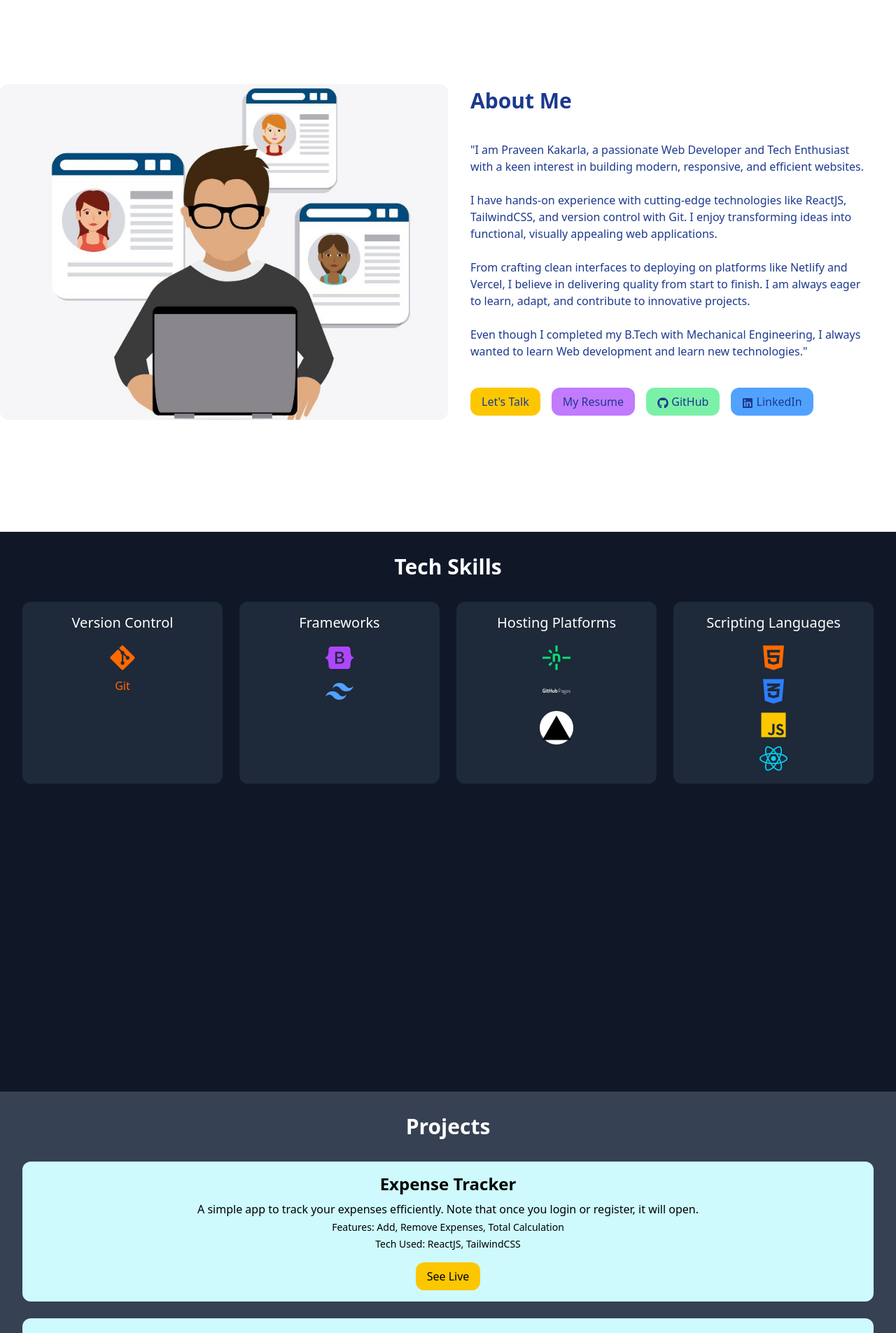
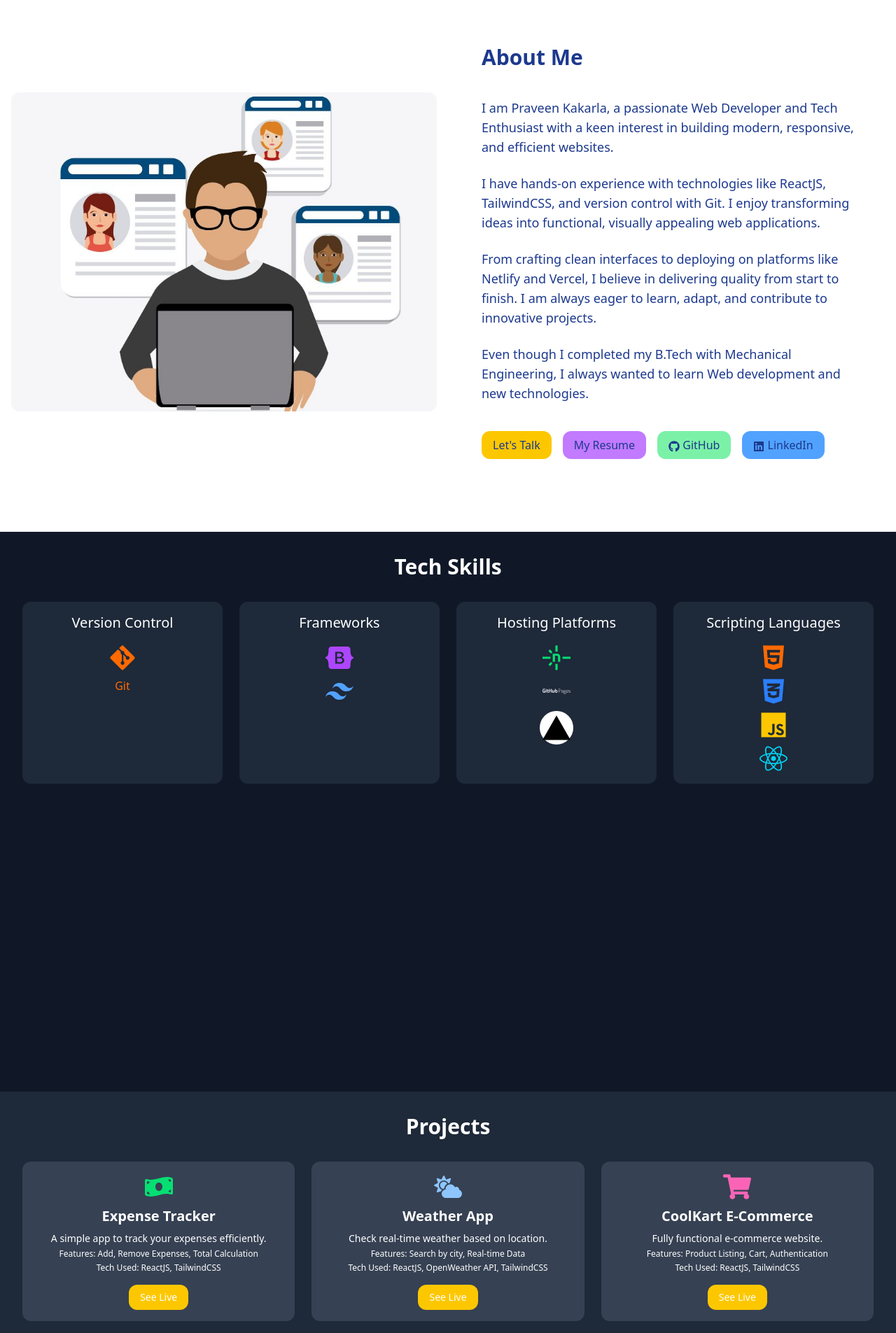
Before and after one commit to Praveenkakarla15/My-Portfolio-Website, a React (Vite) app: page / in a window 1280 px wide. Shown: the part 840-2745 px from the top of the page at 70% size. Built offline with nearby package versions, Linux system fonts and the light colour scheme.

Commit message:
added responsiveness for app

```diff
--- a/src/App.jsx
+++ b/src/App.jsx
@@ -1,27 +1,16 @@
-// Initial Portfolio Website Structure with React, Vite, TailwindCSS
+// Updated Portfolio Website Structure with Full Responsiveness
 import { useEffect, useState } from "react";
-import {
-  FaHeart,
-  FaGithub,
-  FaLinkedin,
-  FaGitAlt,
-  FaHtml5,
-  FaCss3Alt,
-  FaJs,
-  FaReact,
-} from "react-icons/fa";
-import {
-  SiBootstrap,
-  SiTailwindcss,
-  SiNetlify,
-  SiVercel,
-  SiGithubpages,
-} from "react-icons/si";
+import { FaHeart, FaGithub, FaLinkedin, FaGitAlt, FaHtml5, FaCss3Alt, FaJs, FaReact, FaMoneyBillWave, FaCloudSun, FaShoppingCart } from "react-icons/fa";
+import { SiBootstrap, SiTailwindcss, SiNetlify, SiVercel, SiGithubpages } from "react-icons/si";
 
 export default function App() {
   const [nameIndex, setNameIndex] = useState(0);
   const names = ["Tech Enthusiast", "Web Developer", "Nature Lover"];
-  const bgImages = ["url('/bg1.jpg')", "url('/bg2.jpg')", "url('/bg3.jpg')"];
+  const bgImages = [
+    "url('/bg1.jpg')",
+    "url('/bg2.jpg')",
+    "url('/bg3.jpg')"
+  ];
   const [bgIndex, setBgIndex] = useState(0);
 
   useEffect(() => {
@@ -40,245 +29,130 @@
   return (
     <div className="text-white">
       {/* Navbar */}
-      <nav className="fixed top-0 w-full bg-black bg-opacity-70 p-4 flex justify-center gap-8 z-10">
+      <nav className="fixed top-0 w-full bg-black bg-opacity-70 p-4 flex flex-wrap justify-center gap-2 sm:gap-4 md:gap-8 z-10 text-xs sm:text-sm md:text-base">
         {["Home", "About", "Skills", "Projects", "Contact"].map((section) => (
-          <a
-            key={section}
-            href={`#${section.toLowerCase()}`}
-            className="hover:text-yellow-400"
-          >
+          <a key={section} href={`#${section.toLowerCase()}`} className="hover:text-yellow-400">
             {section}
           </a>
         ))}
       </nav>
 
       {/* Home Section */}
-      <section
-        id="home"
-        className="h-screen flex flex-col justify-center items-center"
-        style={{
-          backgroundImage: bgImages[bgIndex],
-          backgroundSize: "cover",
-          backgroundPosition: "center",
-        }}
-      >
-        <h1 className="text-4xl text-amber-200 font-bold flex items-center">
+      <section id="home" className="h-screen flex flex-col justify-center items-center text-center px-4" style={{ backgroundImage: bgImages[bgIndex], backgroundSize: "cover", backgroundPosition: "center" }}>
+        <h1 className="text-xl sm:text-2xl md:text-4xl text-amber-200 font-bold flex flex-wrap justify-center items-center">
           Hi I am Praveen Kakarla <span className="ml-2">👋</span>
         </h1>
-        <p className="mt-4 text-amber-300 text-2xl">{names[nameIndex]}</p>
+        <p className="mt-4 text-amber-300 text-lg sm:text-xl md:text-2xl">{names[nameIndex]}</p>
       </section>
 
       {/* About Section */}
-      <section id="about" className="h-screen grid grid-cols-1 md:grid-cols-2">
-        <div className="bg-white flex justify-center items-center">
-          <img
-            src="/about-image.jpg"
-            alt="About"
-            className="max-h-[80%] rounded-xl"
-          />
+      <section id="about" className="min-h-screen grid grid-cols-1 md:grid-cols-2">
+        <div className="bg-white flex justify-center items-center p-4">
+          <img src="/about-image.jpg" alt="About" className="max-h-[80%] w-full object-contain rounded-xl" />
         </div>
-        <div className="bg-white text-blue-900 flex flex-col justify-center p-8 gap-6">
-          <h2 className="text-3xl font-bold mb-4">About Me</h2>
-          <p>
-            "I am Praveen Kakarla, a passionate Web Developer and Tech
-            Enthusiast with a keen interest in building modern, responsive, and
-            efficient websites. <br />
-            <br />
-            <p>
-              I have hands-on experience with cutting-edge technologies like
-              ReactJS, TailwindCSS, and version control with Git. I enjoy
-              transforming ideas into functional, visually appealing web
-              applications.
-            </p>{" "}
-            <br />
-            <p>
-              From crafting clean interfaces to deploying on platforms like
-              Netlify and Vercel, I believe in delivering quality from start to
-              finish. I am always eager to learn, adapt, and contribute to
-              innovative projects.
-              <br />
-              <br />
-            </p>{" "}
-            Even though I completed my B.Tech with Mechanical Engineering, I
-            always wanted to learn Web development and learn new technologies."
+        <div className="bg-white text-blue-900 flex flex-col justify-center p-4 sm:p-6 md:p-12 gap-4 md:gap-6">
+          <h2 className="text-xl sm:text-2xl md:text-3xl font-bold mb-4">About Me</h2>
+          <p className="text-sm sm:text-base md:text-lg">
+            I am Praveen Kakarla, a passionate Web Developer and Tech Enthusiast with a keen interest in building modern, responsive, and efficient websites.
           </p>
-          <div className="flex gap-4 mt-4 flex-wrap">
-            <a
-              href="#contact"
-              className="bg-yellow-400 px-4 py-2 rounded-xl hover:bg-yellow-500"
-            >
-              Let's Talk
-            </a>
-            <a
-              href="YOUR_RESUME_LINK"
-              className="bg-purple-400 px-4 py-2 rounded-xl hover:bg-purple-500"
-              target="_blank"
-            >
-              My Resume
-            </a>
-            <a
-              href="https://github.com/Praveenkakarla15"
-              className="bg-green-300 px-4 py-2 rounded-xl hover:bg-green-400"
-              target="_blank"
-            >
-              <FaGithub className="inline" /> GitHub
-            </a>
-            <a
-              href="https://www.linkedin.com/in/praveen-kakarla-622675371/"
-              className="bg-blue-400 px-4 py-2 rounded-xl hover:bg-blue-500"
-              target="_blank"
-            >
-              <FaLinkedin className="inline" /> LinkedIn
-            </a>
+          <p className="text-sm sm:text-base md:text-lg">
+            I have hands-on experience with technologies like ReactJS, TailwindCSS, and version control with Git. I enjoy transforming ideas into functional, visually appealing web applications.
+          </p>
+          <p className="text-sm sm:text-base md:text-lg">
+            From crafting clean interfaces to deploying on platforms like Netlify and Vercel, I believe in delivering quality from start to finish. I am always eager to learn, adapt, and contribute to innovative projects.
+          </p>
+          <p className="text-sm sm:text-base md:text-lg">
+            Even though I completed my B.Tech with Mechanical Engineering, I always wanted to learn Web development and new technologies.
+          </p>
+          <div className="flex gap-2 sm:gap-4 mt-4 flex-wrap">
+            <a href="#contact" className="bg-yellow-400 px-4 py-2 rounded-xl hover:bg-yellow-500 text-xs sm:text-sm md:text-base">Let's Talk</a>
+            <a href="YOUR_RESUME_LINK" className="bg-purple-400 px-4 py-2 rounded-xl hover:bg-purple-500 text-xs sm:text-sm md:text-base" target="_blank">My Resume</a>
+            <a href="https://github.com/Praveenkakarla15" className="bg-green-300 px-4 py-2 rounded-xl hover:bg-green-400 text-xs sm:text-sm md:text-base" target="_blank"><FaGithub className="inline" /> GitHub</a>
+            <a href="https://www.linkedin.com/in/praveen-kakarla-622675371/" className="bg-blue-400 px-4 py-2 rounded-xl hover:bg-blue-500 text-xs sm:text-sm md:text-base" target="_blank"><FaLinkedin className="inline" /> LinkedIn</a>
           </div>
         </div>
       </section>
 
       {/* Skills Section */}
-      <section id="skills" className="min-h-screen bg-gray-900 p-8 text-center">
-        <h2 className="text-3xl font-bold mb-8 text-center">Tech Skills</h2>
-        <div className="grid grid-cols-1 md:grid-cols-4 gap-6">
+      <section id="skills" className="min-h-screen bg-gray-900 p-4 sm:p-6 md:p-8 text-center">
+        <h2 className="text-xl sm:text-2xl md:text-3xl font-bold mb-8">Tech Skills</h2>
+        <div className="grid grid-cols-1 sm:grid-cols-2 md:grid-cols-4 gap-4 md:gap-6">
           <div className="bg-gray-800 p-4 rounded-xl">
-            <h3 className="text-xl mb-4">Version Control</h3>
-            <div className="flex flex-col items-center gap-2 text-orange-500">
-              <FaGitAlt size={40} /> Git
+            <h3 className="text-lg md:text-xl mb-4">Version Control</h3>
+            <div className="flex flex-col items-center gap-2 text-orange-500"><FaGitAlt size={40} /> Git</div>
+          </div>
+          <div className="bg-gray-800 p-4 rounded-xl">
+            <h3 className="text-lg md:text-xl mb-4">Frameworks</h3>
+            <div className="flex flex-col items-center gap-2">
+              <div className="text-purple-500"><SiBootstrap size={40} /></div>
+              <div className="text-blue-400"><SiTailwindcss size={40} /></div>
             </div>
           </div>
           <div className="bg-gray-800 p-4 rounded-xl">
-            <h3 className="text-xl mb-4">Frameworks</h3>
+            <h3 className="text-lg md:text-xl mb-4">Hosting Platforms</h3>
             <div className="flex flex-col items-center gap-2">
-              <div className="text-purple-500">
-                <SiBootstrap size={40} />
-              </div>
-              <div className="text-blue-400">
-                <SiTailwindcss size={40} />
-              </div>
+              <div className="text-green-400"><SiNetlify size={40} /></div>
+              <div className="text-gray-300"><SiGithubpages size={40} /></div>
+              <div className="text-black bg-white rounded-full p-1"><SiVercel size={40} /></div>
             </div>
           </div>
           <div className="bg-gray-800 p-4 rounded-xl">
-            <h3 className="text-xl mb-4">Hosting Platforms</h3>
+            <h3 className="text-lg md:text-xl mb-4">Scripting Languages</h3>
             <div className="flex flex-col items-center gap-2">
-              <div className="text-green-400">
-                <SiNetlify size={40} />
-              </div>
-              <div className="text-gray-300">
-                <SiGithubpages size={40} />
-              </div>
-              <div className="text-black bg-white rounded-full p-1">
-                <SiVercel size={40} />
-              </div>
-            </div>
-          </div>
-          <div className="bg-gray-800 p-4 rounded-xl">
-            <h3 className="text-xl mb-4">Scripting Languages</h3>
-            <div className="flex flex-col items-center gap-2">
-              <div className="text-orange-500">
-                <FaHtml5 size={40} />
-              </div>
-              <div className="text-blue-500">
-                <FaCss3Alt size={40} />
-              </div>
-              <div className="text-yellow-400">
-                <FaJs size={40} />
-              </div>
-              <div className="text-cyan-400">
-                <FaReact size={40} />
-              </div>
+              <div className="text-orange-500"><FaHtml5 size={40} /></div>
+              <div className="text-blue-500"><FaCss3Alt size={40} /></div>
+              <div className="text-yellow-400"><FaJs size={40} /></div>
+              <div className="text-cyan-400"><FaReact size={40} /></div>
             </div>
           </div>
         </div>
       </section>
 
       {/* Projects Section */}
-      <section
-        id="projects"
-        className="min-h-screen bg-gray-700 text-black p-8 text-center"
-      >
-        <h2 className="text-3xl text-white font-bold mb-8">Projects</h2>
-        <div className="grid gap-6">
-          <div className="bg-cyan-100 p-4 rounded-xl">
-            <h3 className="text-2xl font-semibold">Expense Tracker</h3>
-            <p className="mt-2">
-              A simple app to track your expenses efficiently. Note that once
-              you login or register, it will open.
-            </p>
-            <p className="text-sm mt-1">
-              Features: Add, Remove Expenses, Total Calculation
-            </p>
-            <p className="text-sm mt-1">Tech Used: ReactJS, TailwindCSS</p>
-            <a
-              href="EXPENSE_TRACKER_LINK"
-              target="_blank"
-              className="mt-4 inline-block bg-yellow-400 px-4 py-2 rounded-xl hover:bg-yellow-500"
-            >
-              See Live
-            </a>
+      <section id="projects" className="min-h-screen bg-gray-800 p-4 sm:p-6 md:p-8 text-center">
+        <h2 className="text-xl sm:text-2xl md:text-3xl font-bold mb-8">Projects</h2>
+        <div className="grid gap-4 md:gap-6 grid-cols-1 md:grid-cols-3">
+          <div className="bg-gray-700 p-4 rounded-xl">
+            <div className="flex justify-center mb-2 text-green-400"><FaMoneyBillWave size={40} /></div>
+            <h3 className="text-lg md:text-xl font-semibold">Expense Tracker</h3>
+            <p className="mt-2 text-sm">A simple app to track your expenses efficiently.</p>
+            <p className="text-xs mt-1">Features: Add, Remove Expenses, Total Calculation</p>
+            <p className="text-xs mt-1">Tech Used: ReactJS, TailwindCSS</p>
+            <a href="EXPENSE_TRACKER_LINK" target="_blank" className="mt-4 inline-block bg-yellow-400 px-4 py-2 rounded-xl hover:bg-yellow-500 text-sm">See Live</a>
           </div>
-          <div className="bg-cyan-100 p-4 rounded-xl">
-            <h3 className="text-2xl font-semibold">Weather App</h3>
-            <p className="mt-2">Check real-time weather based on location.</p>
-            <p className="text-sm mt-1">
-              Features: Search by city, Real-time Data
-            </p>
-            <p className="text-sm mt-1">
-              Tech Used: ReactJS, OpenWeather API, TailwindCSS
-            </p>
-            <a
-              href="WEATHER_APP_LINK"
-              target="_blank"
-              className="mt-4 inline-block bg-yellow-400 px-4 py-2 rounded-xl hover:bg-yellow-500"
-            >
-              See Live
-            </a>
+          <div className="bg-gray-700 p-4 rounded-xl">
+            <div className="flex justify-center mb-2 text-blue-300"><FaCloudSun size={40} /></div>
+            <h3 className="text-lg md:text-xl font-semibold">Weather App</h3>
+            <p className="mt-2 text-sm">Check real-time weather based on location.</p>
+            <p className="text-xs mt-1">Features: Search by city, Real-time Data</p>
+            <p className="text-xs mt-1">Tech Used: ReactJS, OpenWeather API, TailwindCSS</p>
+            <a href="WEATHER_APP_LINK" target="_blank" className="mt-4 inline-block bg-yellow-400 px-4 py-2 rounded-xl hover:bg-yellow-500 text-sm">See Live</a>
           </div>
-          <div className="bg-cyan-100 p-4 rounded-xl">
-            <h3 className="text-2xl font-semibold">CoolKart E-Commerce</h3>
-            <p className="mt-2">Fully functional e-commerce website.</p>
-            <p className="text-sm mt-1">
-              Features: Product Listing, Cart, Wishlist , User Authentication.
-            </p>
-            <p className="text-sm mt-1">Tech Used: ReactJS, TailwindCSS</p>
-            <a
-              href="COOLKART_LINK"
-              target="_blank"
-              className="mt-4 inline-block bg-yellow-400 px-4 py-2 rounded-xl hover:bg-yellow-500"
-            >
-              See Live
-            </a>
+          <div className="bg-gray-700 p-4 rounded-xl">
+            <div className="flex justify-center mb-2 text-pink-400"><FaShoppingCart size={40} /></div>
+            <h3 className="text-lg md:text-xl font-semibold">CoolKart E-Commerce</h3>
+            <p className="mt-2 text-sm">Fully functional e-commerce website.</p>
+            <p className="text-xs mt-1">Features: Product Listing, Cart, Authentication</p>
+            <p className="text-xs mt-1">Tech Used: ReactJS, TailwindCSS</p>
+            <a href="COOLKART_LINK" target="_blank" className="mt-4 inline-block bg-yellow-400 px-4 py-2 rounded-xl hover:bg-yellow-500 text-sm">See Live</a>
           </div>
         </div>
       </section>
 
       {/* Contact Section */}
-      <section
-        id="contact"
-        className="min-h-screen bg-gray-900 p-8 text-center flex flex-col justify-center items-center"
-      >
-        <h2 className="text-3xl font-bold mb-8">Contact</h2>
-        <p>Email: praveenkakarla62@gmail.com</p>
-        <p>Address: Andhra Pradesh , Tirupati , India</p>
-        <div className="flex gap-4 mt-4">
-          <a
-            href="https://github.com/Praveenkakarla15"
-            target="_blank"
-            className="bg-gray-700 px-4 py-2 rounded-xl hover:bg-gray-800"
-          >
-            <FaGithub className="inline" /> GitHub
-          </a>
-          <a
-            href="https://www.linkedin.com/in/praveen-kakarla-622675371/"
-            target="_blank"
-            className="bg-blue-700 px-4 py-2 rounded-xl hover:bg-blue-800"
-          >
-            <FaLinkedin className="inline" /> LinkedIn
-          </a>
+      <section id="contact" className="min-h-screen bg-gray-900 p-4 sm:p-6 md:p-8 text-center flex flex-col justify-center items-center">
+        <h2 className="text-xl sm:text-2xl md:text-3xl font-bold mb-8">Contact</h2>
+        <p className="text-xs sm:text-sm md:text-base">Email: praveenkakarla62@gmail.com</p>
+        <p className="text-xs sm:text-sm md:text-base">Address: Andhra Pradesh, Tirupati, India</p>
+        <div className="flex gap-2 sm:gap-4 mt-4 flex-wrap justify-center">
+          <a href="https://github.com/Praveenkakarla15" target="_blank" className="bg-gray-700 px-4 py-2 rounded-xl hover:bg-gray-800 text-xs sm:text-sm md:text-base"><FaGithub className="inline" /> GitHub</a>
+          <a href="https://www.linkedin.com/in/praveen-kakarla-622675371/" target="_blank" className="bg-blue-700 px-4 py-2 rounded-xl hover:bg-blue-800 text-xs sm:text-sm md:text-base"><FaLinkedin className="inline" /> LinkedIn</a>
         </div>
       </section>
 
       {/* Footer */}
-      <footer className="text-center p-4 bg-black text-gray-400">
-        Made with <FaHeart className="inline text-red-500" /> by Praveen &copy;
-        2025
+      <footer className="text-center p-4 bg-black text-gray-400 text-xs sm:text-sm md:text-base">
+        Made with <FaHeart className="inline text-red-500" /> by Praveen &copy; 2025
       </footer>
     </div>
   );
```
